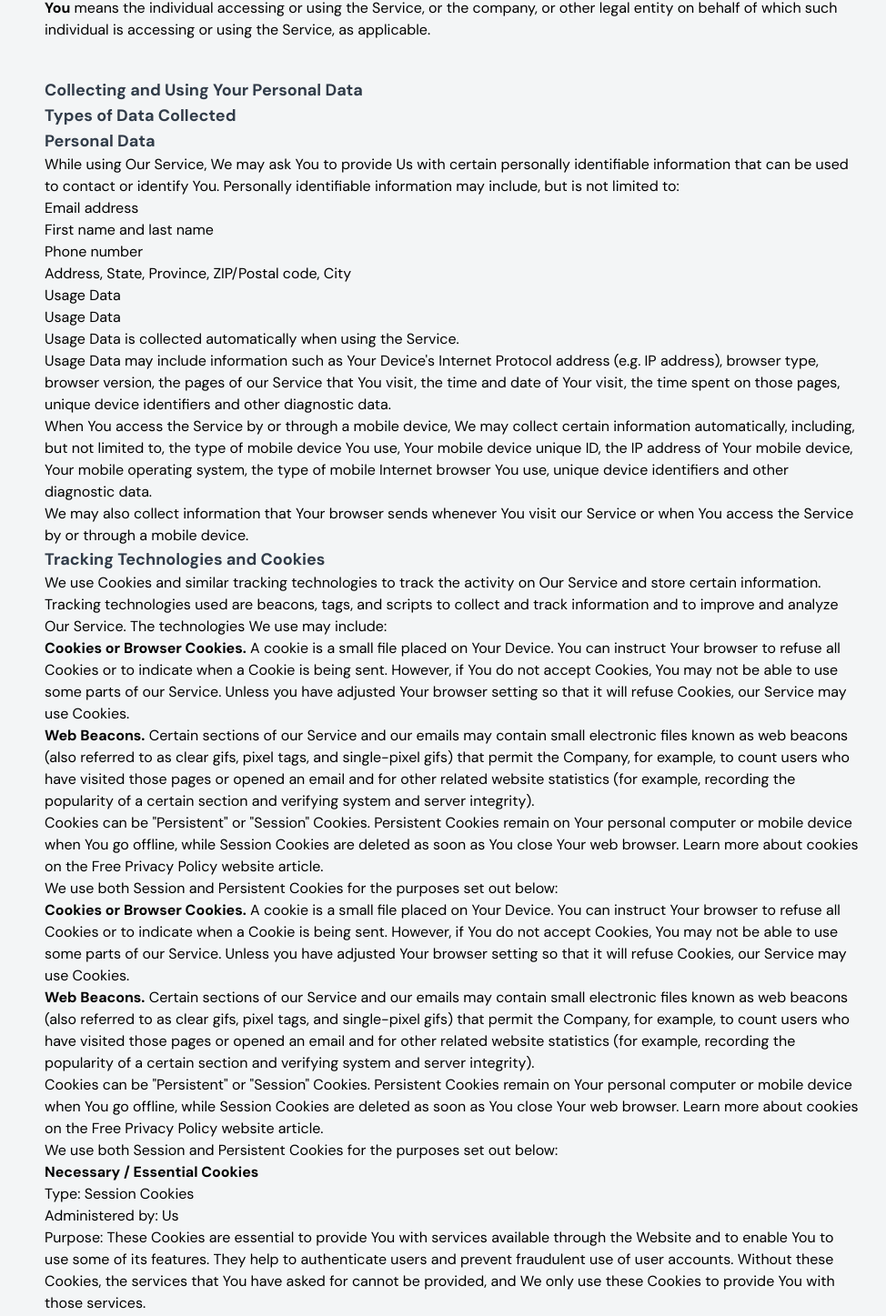
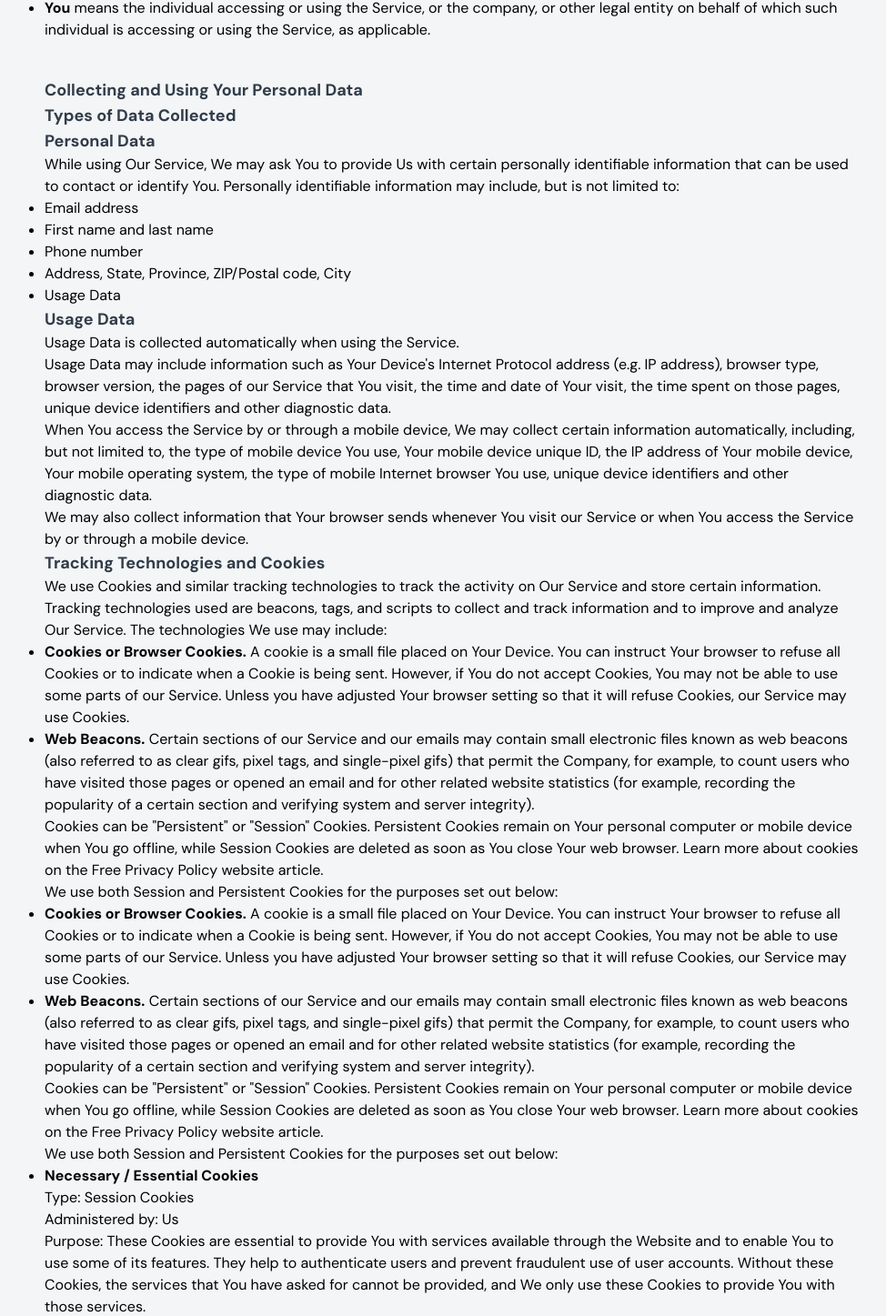
Before and after one commit to Aliiiu/debuka-website, a Next.js app: page /privacy in a window 1280 px wide. Shown: the part 1321-2768 px from the top of the page at 91% size, without its empty margins (256-1230 px from the left). Built offline with nearby package versions, Linux system fonts and the light colour scheme.

Commit message:
Update privacy page again page.tsx

```diff
--- a/src/app/privacy/page.tsx
+++ b/src/app/privacy/page.tsx
@@ -38,10 +38,10 @@ export default function PrivacyPage() {
 						<h2 className='text-header font-bold text-lg'>Interpretation and Definitions</h2>
 						<h3 className='text-header font-bold text-lg'>Interpretation</h3>
 
-						<ul>
 						<p>The words of which the initial letter is capitalized have meanings defined under the following conditions. The following definitions shall have the same meaning regardless of whether they appear in singular or in plural.</p>
 						<h3 className='text-header font-bold text-lg'>Definitions</h3>
 						<p>For the purposes of this Privacy Policy:</p>
+						<ul style={{ listStyleType: 'disc' }}>
 							<li>
 								<p><strong>Account</strong> means a unique account created for You to access our Service or parts of our Service.</p>
 							</li>
@@ -86,9 +86,10 @@ export default function PrivacyPage() {
 						<h4 className='text-header font-bold text-lg'>Personal Data</h4>
 
 						<p>While using Our Service, We may ask You to provide Us with certain personally identifiable information that can be used to contact or identify You. Personally identifiable information may include, but is not limited to:</p>
-						<ul>
+						<ul style={{ listStyleType: 'disc' }}>
 							<li>
-							<p>Email address</p></li>
+								<p>Email address</p>
+							</li>
 							<li>
 								<p>First name and last name</p>
 							</li>
@@ -103,7 +104,7 @@ export default function PrivacyPage() {
 							</li>
 						</ul>
 
-						<h4>Usage Data</h4>
+						<h4 className='text-header font-bold text-lg'>Usage Data</h4>
 						<p>Usage Data is collected automatically when using the Service.</p>
 						<p>Usage Data may include information such as Your Device&apos;s Internet Protocol address (e.g. IP address), browser type, browser version, the pages of our Service that You visit, the time and date of Your visit, the time spent on those pages, unique device identifiers and other diagnostic data.</p>
 						<p>When You access the Service by or through a mobile device, We may collect certain information automatically, including, but not limited to, the type of mobile device You use, Your mobile device unique ID, the IP address of Your mobile device, Your mobile operating system, the type of mobile Internet browser You use, unique device identifiers and other diagnostic data.</p>
@@ -111,17 +112,8 @@ export default function PrivacyPage() {
 
 						<h4 className='text-header font-bold text-lg'>Tracking Technologies and Cookies</h4>
 						<p>We use Cookies and similar tracking technologies to track the activity on Our Service and store certain information. Tracking technologies used are beacons, tags, and scripts to collect and track information and to improve and analyze Our Service. The technologies We use may include:</p>
-						<ul>
-							<li>
-							<strong>Cookies or Browser Cookies.</strong> A cookie is a small file placed on Your Device. You can instruct Your browser to refuse all Cookies or to indicate when a Cookie is being sent. However, if You do not accept Cookies, You may not be able to use some parts of our Service. Unless you have adjusted Your browser setting so that it will refuse Cookies, our Service may use Cookies.
-							</li>
-							<li>
-							<strong>Web Beacons.</strong> Certain sections of our Service and our emails may contain small electronic files known as web beacons (also referred to as clear gifs, pixel tags, and single-pixel gifs) that permit the Company, for example, to count users who have visited those pages or opened an email and for other related website statistics (for example, recording the popularity of a certain section and verifying system and server integrity).
-							</li>
-						</ul>
-							<p>Cookies can be &quot;Persistent&quot; or &quot;Session&quot; Cookies. Persistent Cookies remain on Your personal computer or mobile device when You go offline, while Session Cookies are deleted as soon as You close Your web browser. Learn more about cookies on the <a href="https://www.freeprivacypolicy.com/blog/sample-privacy-policy-template/#Use_Of_Cookies_And_Tracking" target="_blank">Free Privacy Policy website</a> article.</p>
-							<p>We use both Session and Persistent Cookies for the purposes set out below:</p>
-						<ul>
+
+						<ul style={{ listStyleType: 'disc' }}>
 							<li>
 							<strong>Cookies or Browser Cookies.</strong> A cookie is a small file placed on Your Device. You can instruct Your browser to refuse all Cookies or to indicate when a Cookie is being sent. However, if You do not accept Cookies, You may not be able to use some parts of our Service. Unless you have adjusted Your browser setting so that it will refuse Cookies, our Service may use Cookies.
 							</li>
@@ -132,7 +124,19 @@ export default function PrivacyPage() {
 
 							<p>Cookies can be &quot;Persistent&quot; or &quot;Session&quot; Cookies. Persistent Cookies remain on Your personal computer or mobile device when You go offline, while Session Cookies are deleted as soon as You close Your web browser. Learn more about cookies on the <a href="https://www.freeprivacypolicy.com/blog/sample-privacy-policy-template/#Use_Of_Cookies_And_Tracking" target="_blank">Free Privacy Policy website</a> article.</p>
 							<p>We use both Session and Persistent Cookies for the purposes set out below:</p>
-						<ul>
+
+						<ul style={{ listStyleType: 'disc' }}>
+							<li>
+							<strong>Cookies or Browser Cookies.</strong> A cookie is a small file placed on Your Device. You can instruct Your browser to refuse all Cookies or to indicate when a Cookie is being sent. However, if You do not accept Cookies, You may not be able to use some parts of our Service. Unless you have adjusted Your browser setting so that it will refuse Cookies, our Service may use Cookies.
+							</li>
+							<li>
+							<strong>Web Beacons.</strong> Certain sections of our Service and our emails may contain small electronic files known as web beacons (also referred to as clear gifs, pixel tags, and single-pixel gifs) that permit the Company, for example, to count users who have visited those pages or opened an email and for other related website statistics (for example, recording the popularity of a certain section and verifying system and server integrity).
+							</li>
+						</ul>
+
+						<p>Cookies can be &quot;Persistent&quot; or &quot;Session&quot; Cookies. Persistent Cookies remain on Your personal computer or mobile device when You go offline, while Session Cookies are deleted as soon as You close Your web browser. Learn more about cookies on the <a href="https://www.freeprivacypolicy.com/blog/sample-privacy-policy-template/#Use_Of_Cookies_And_Tracking" target="_blank">Free Privacy Policy website</a> article.</p>
+						<p>We use both Session and Persistent Cookies for the purposes set out below:</p>
+						<ul style={{ listStyleType: 'disc' }}>
 							<li>
 								<p><strong>Necessary / Essential Cookies</strong></p>
 								<p>Type: Session Cookies</p>
@@ -152,11 +156,11 @@ export default function PrivacyPage() {
 								<p>Purpose: These Cookies allow us to remember choices You make when You use the Website, such as remembering your login details or language preference. The purpose of these Cookies is to provide You with a more personal experience and to avoid You having to re-enter your preferences every time You use the Website.</p>
 							</li>
 						</ul>
+						<p>For more information about the cookies we use and your choices regarding cookies, please visit our Cookies Policy or the Cookies section of our Privacy Policy.</p>
 
-						<p>For more information about the cookies we use and your choices regarding cookies, please visit our Cookies Policy or the Cookies section of our Privacy Policy.</p>
 						<h3 className='text-header font-bold text-lg'>Use of Your Personal Data</h3>
 							<p>The Company may use Personal Data for the following purposes:</p>
-						<ul>
+						<ul style={{ listStyleType: 'disc' }}>
 							<li>
 								<p><strong>To provide and maintain our Service</strong>, including to monitor the usage of our Service.</p>
 							</li>
@@ -184,7 +188,7 @@ export default function PrivacyPage() {
 						</ul>
 
 						<p>We may share Your personal information in the following situations:</p>
-						<ul>
+						<ul style={{ listStyleType: 'disc' }}>
 							<li><strong>With Service Providers:</strong> We may share Your personal information with Service Providers to monitor and analyze the use of our Service,  to contact You.</li>
 							<li><strong>For business transfers:</strong> We may share or transfer Your personal information in connection with, or during negotiations of, any merger, sale of Company assets, financing, or acquisition of all or a portion of Our business to another company.</li>
 							<li><strong>With Affiliates:</strong> We may share Your information with Our affiliates, in which case we will require those affiliates to honor this Privacy Policy. Affiliates include Our parent company and any other subsidiaries, joint venture partners or other companies that We control or that are under common control with Us.</li>
@@ -217,7 +221,7 @@ export default function PrivacyPage() {
 
 						<h4 className='text-header font-bold text-lg'>Other legal requirements</h4>
 							<p>The Company may disclose Your Personal Data in the good faith belief that such action is necessary to:</p>
-						<ul>
+						<ul style={{ listStyleType: 'disc' }}>
 							<li>Comply with a legal obligation</li>
 							<li>Protect and defend the rights or property of the Company</li>
 							<li>Prevent or investigate possible wrongdoing in connection with the Service</li>
```
Lines whose indentation alone changed are shown as unchanged.
